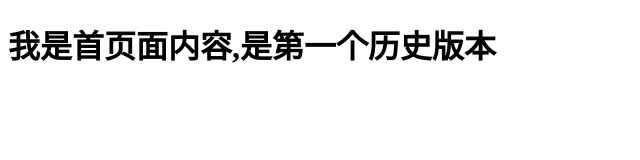
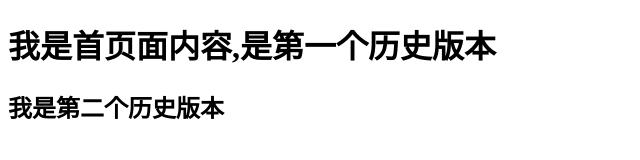
Before and after one commit to zegang123/BK-2003-test1, a plain HTML site: page pages/index.html in a window 1280 px wide. Shown: the whole page, without its empty margins (0-640 px from the left). Drawn offline with Linux system fonts and the light colour scheme.

Commit message:
我是第二个历史版本

```diff
--- a/pages/index.html
+++ b/pages/index.html
@@ -7,7 +7,7 @@
 </head>
 <body>
     <h1>我是首页面内容,是第一个历史版本</h1>
-
+    <h2>我是第二个历史版本</h2>
 
 </body>
 </html>
```
Also changed, not shown: pages/login.html (+1 -1 lines), pages/res.html (+1 -1 lines).
